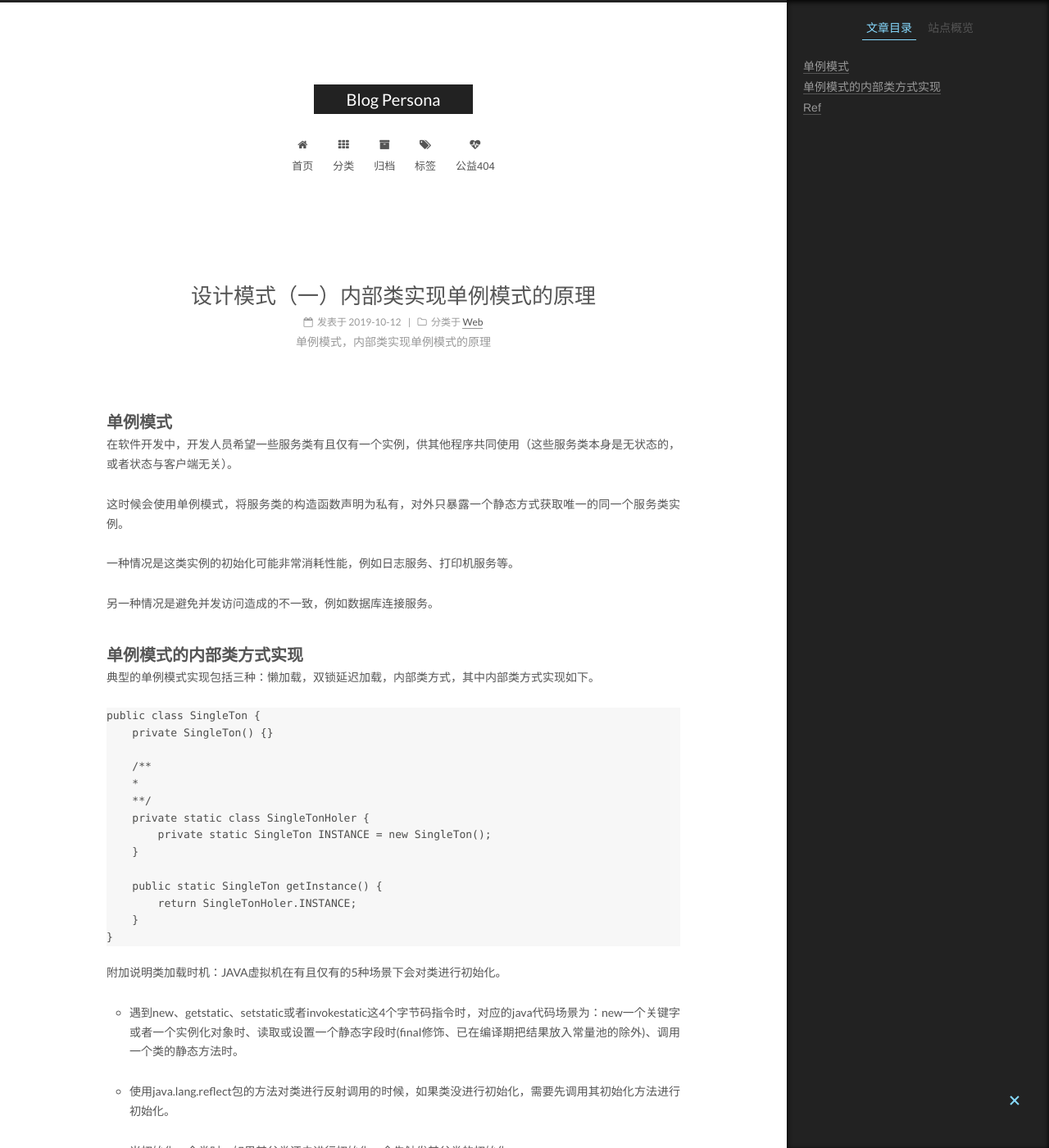
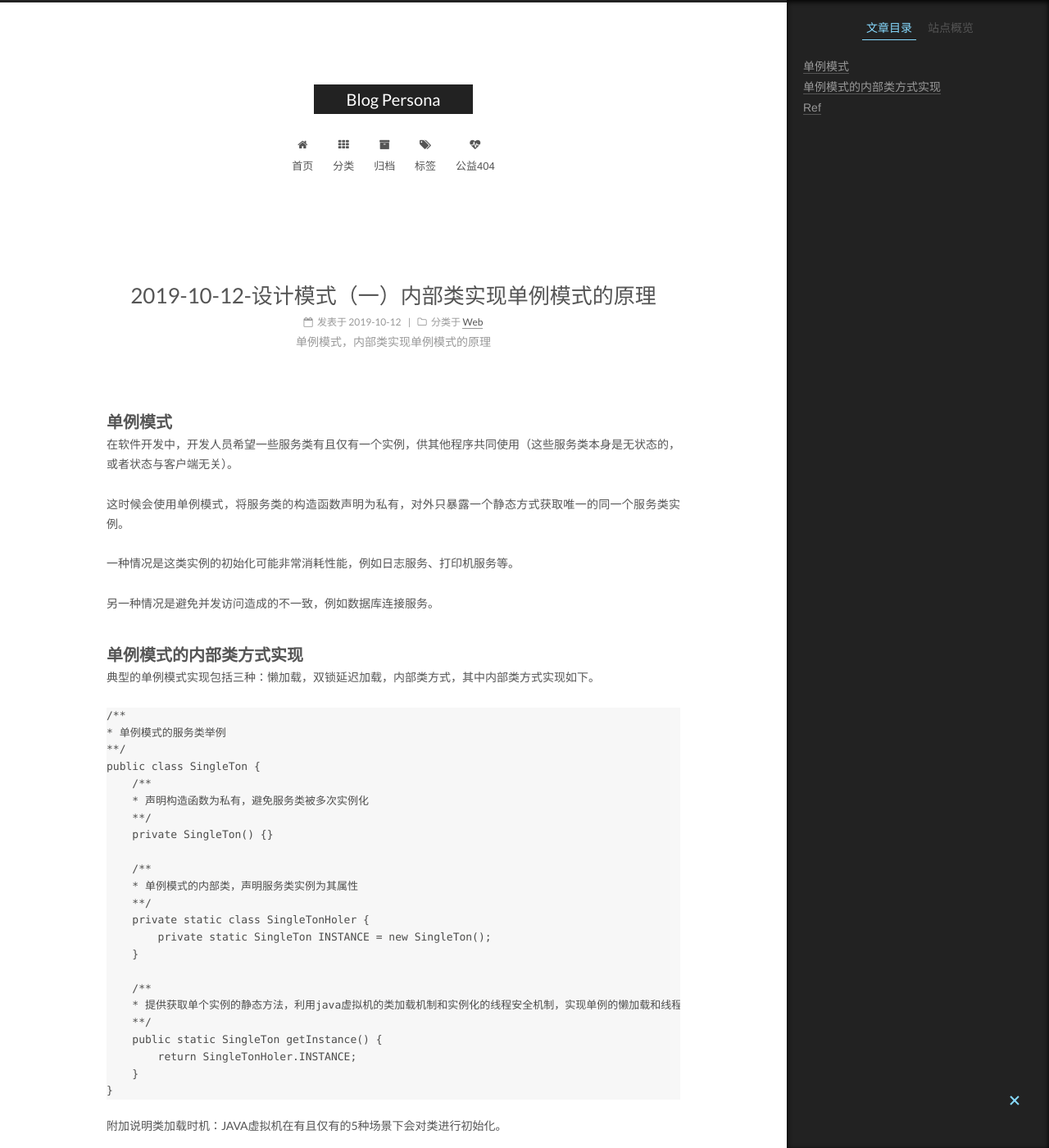
Before and after one commit to phaedo/blog, a Jekyll site: the page built from _posts/2019-10-12-设计模式-内部类实现单例模式的原理.md, in a window 1280 px wide and 1400 px high. Shown: the whole window at 82% size. Built offline with Jekyll 4.4.1, drawn with Linux system fonts in a browser that asks for light colours; comment, search, counter and statistics services are not loaded.

Commit message:
2019-10-12-设计模式（一）内部类实现单例模式的原理

````diff
--- a/_posts/2019-10-12-设计模式-内部类实现单例模式的原理.md
+++ b/_posts/2019-10-12-设计模式-内部类实现单例模式的原理.md
@@ -1,6 +1,6 @@
 ---
 layout: post
-title:  "设计模式（一）内部类实现单例模式的原理"
+title:  "2019-10-12-设计模式（一）内部类实现单例模式的原理"
 date:   2019-10-12 21:03:36 +0530
 categories: Web
 tags: [design patterns]
@@ -22,16 +22,25 @@ description: 单例模式，内部类实现单例模式的原理
 典型的单例模式实现包括三种：懒加载，双锁延迟加载，内部类方式，其中内部类方式实现如下。
 
 ```JAVA
+/**
+* 单例模式的服务类举例
+**/
 public class SingleTon {
+    /**
+    * 声明构造函数为私有，避免服务类被多次实例化
+    **/
     private SingleTon() {}
 
     /**
-    *
+    * 单例模式的内部类，声明服务类实例为其属性
     **/
     private static class SingleTonHoler {
         private static SingleTon INSTANCE = new SingleTon();
     }
 
+    /**
+    * 提供获取单个实例的静态方法，利用java虚拟机的类加载机制和实例化的线程安全机制，实现单例的懒加载和线程安全
+    **/
     public static SingleTon getInstance() {
         return SingleTonHoler.INSTANCE;
     }
@@ -56,6 +65,5 @@ public class SingleTon {
 
 通过JAVA虚拟机的类加载机制实现了懒加载的功能。
 
-
 ## Ref
 1. [java-design-patterns](https://github.com/iluwatar/java-design-patterns/tree/master/singleton)
````
